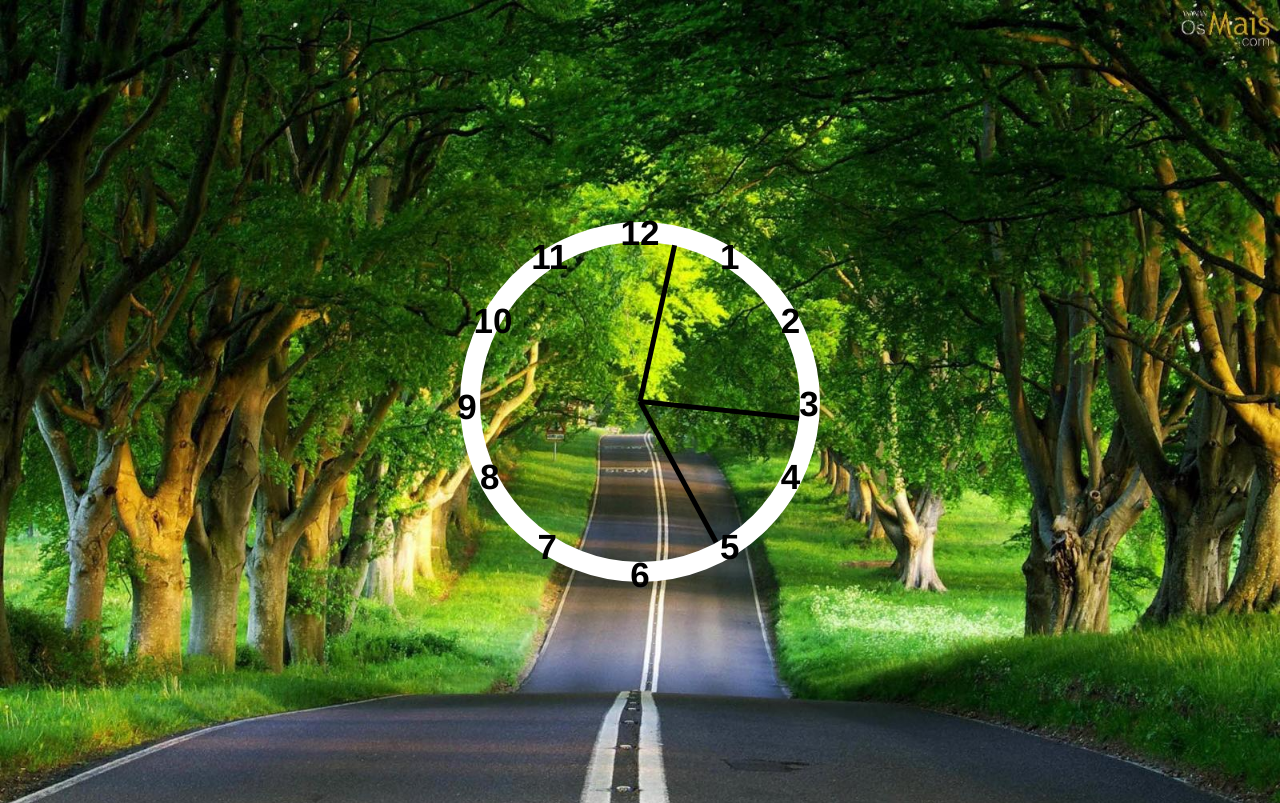
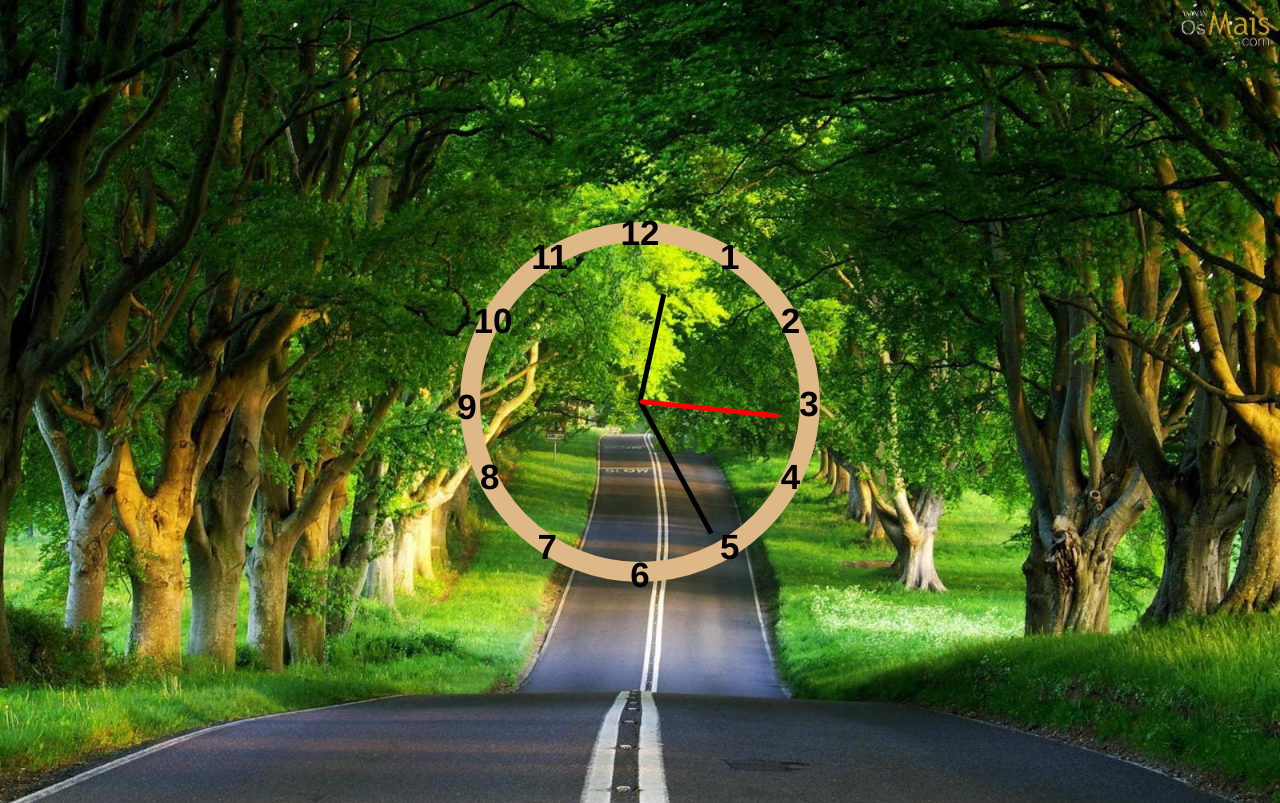
Before and after one commit to FernandoRogelin/JavaScript30, a website: page Clock/clock.html in a window 1280 px wide. Drawn offline with Linux system fonts and the light colour scheme.

Commit message:
[change] css

```diff
--- a/Clock/css/clock.css
+++ b/Clock/css/clock.css
@@ -14,7 +14,7 @@ body{
 }
 
 .relogio{
-    border: 20px solid white;
+    border: 20px solid burlywood;
     border-radius: 50%;
     width: 320px;
     height: 320px;
@@ -38,6 +38,23 @@ body{
     transform: rotate(90deg);
     transition: all 0.05s;
     transition-timing-function: cubic-bezier(0.1, 2.7, 0.58, 1);
+}
+
+.segundos{
+    background: red;
+    width: 140px;
+    left: 20px;
+    border-radius: 20px;
+}
+
+.horas{
+    width: 110px;
+    left: 50px;
+}
+
+.minutos{
+    width: 150px;
+    left: 10px;
 }
 
 .numeros{
```
